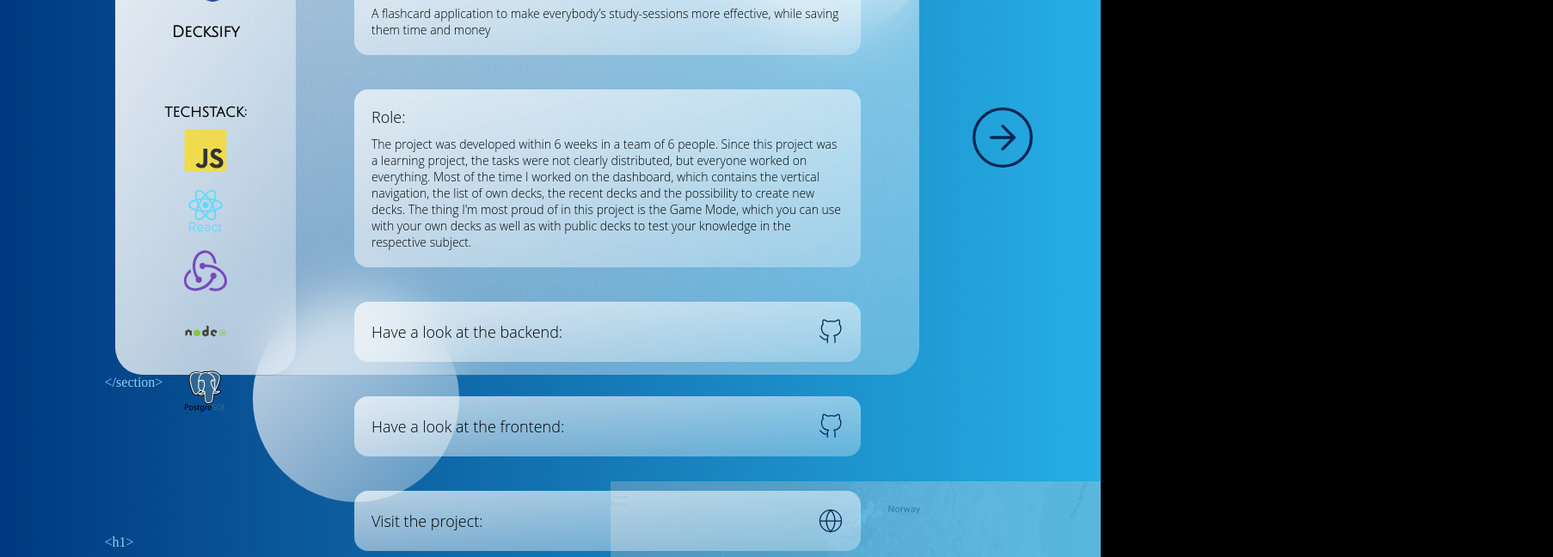
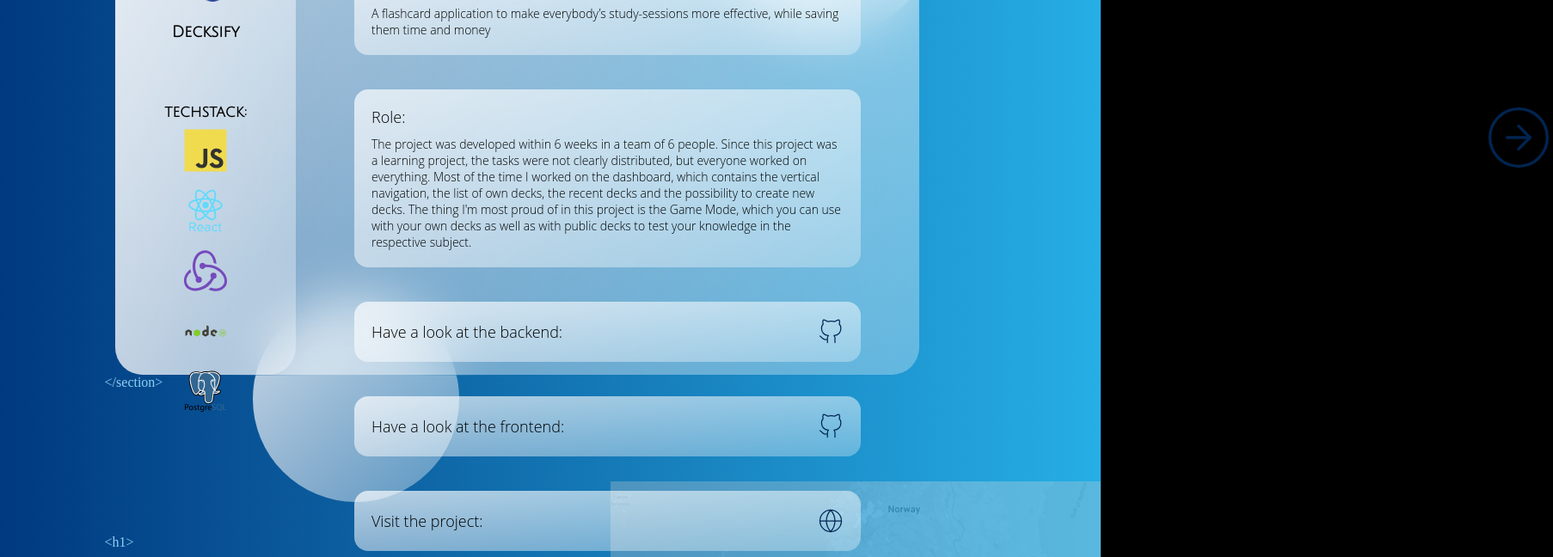
Before and after one commit to KingLouie1994/portfolio_page_1.3, a React (Create React App) app: page / in a window 1280 px wide. Shown: the part 1840-2488 px from the top of the page at 86% size, 1806 px wide, since content can reach past the window. Built offline with nearby package versions, Linux system fonts and the light colour scheme; a web font is replaced by a local one.

Commit message:
next button is positioned right now

```diff
--- a/src/components/Projects.js
+++ b/src/components/Projects.js
@@ -161,7 +161,7 @@ const StyledProjectsContainer = styled.div`
 `;
 
 const StyledProjectsNext = styled.div`
-  position: absolute;
+  position: relative;
   left: 88%;
   z-index: 2;
   display: flex;
@@ -169,7 +169,7 @@ const StyledProjectsNext = styled.div`
   align-items: center;
   @media (orientation: portrait) {
     left: auto;
-    top: 287.5%;
+    top: 42%;
   }
 `;
 
```
